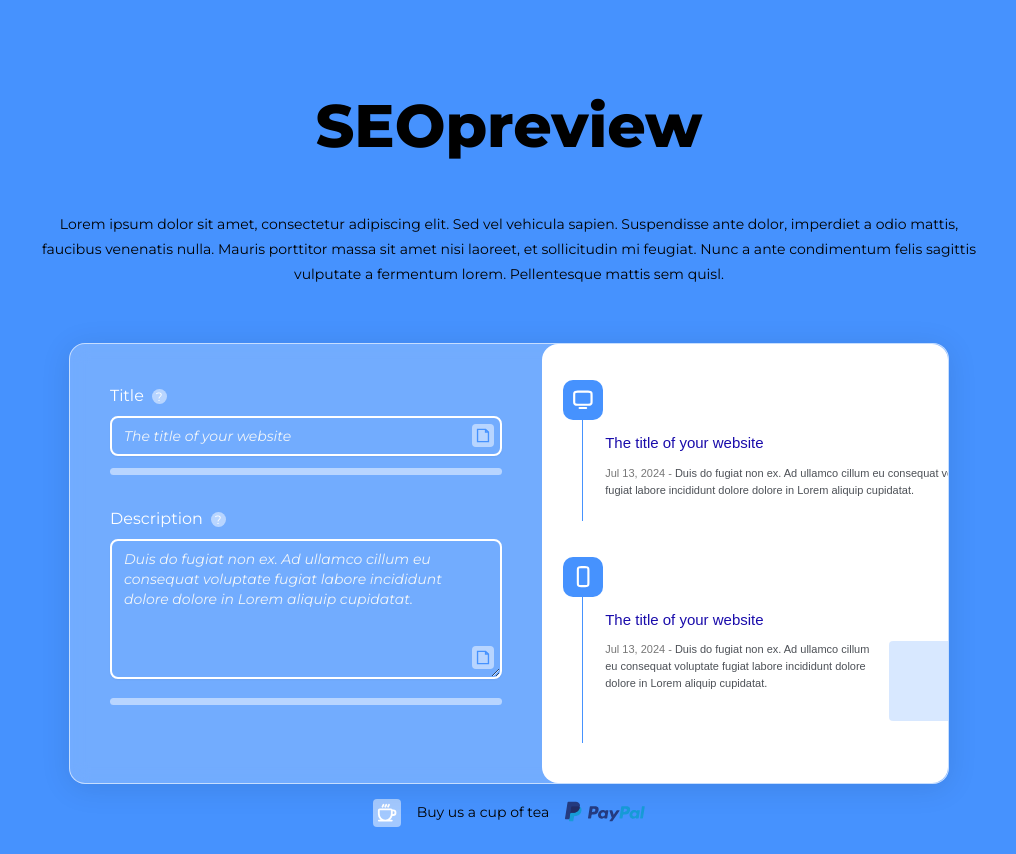
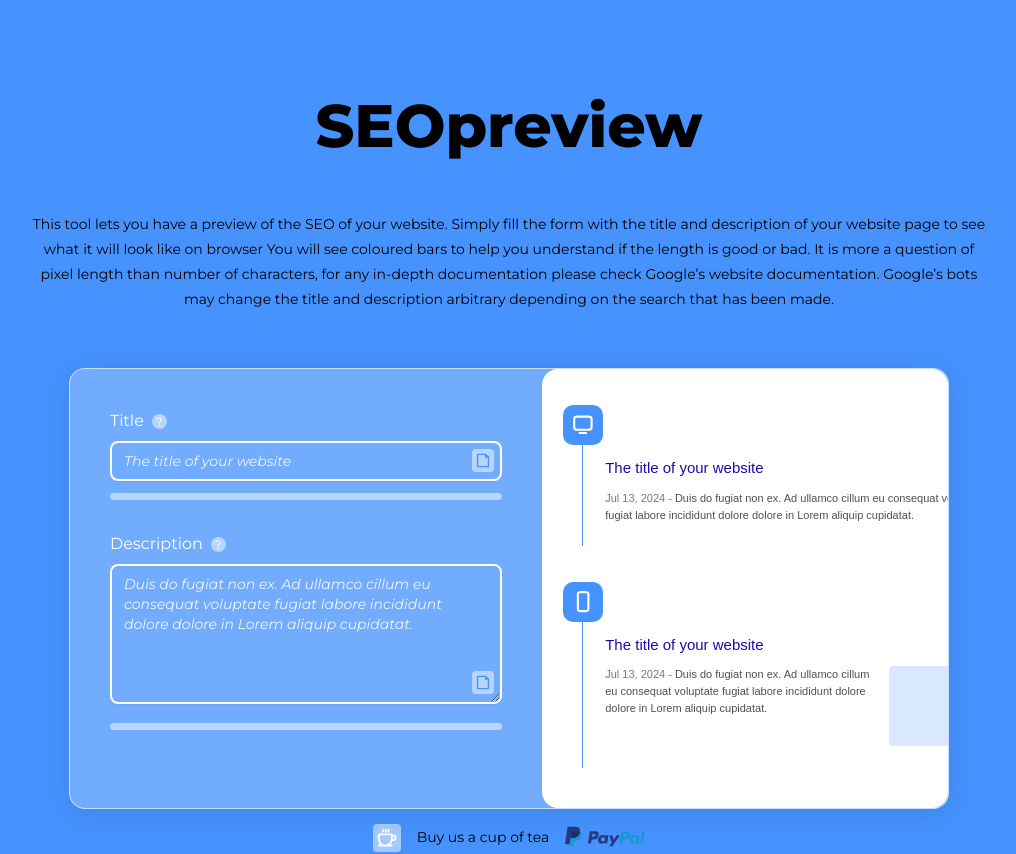
Before and after one commit to jacopo-derrico/SEO-preview, a Nuxt app: page / in a window 1280 px wide. Shown: the whole page, without its empty margins (131-1147 px from the left). Before the commit the page ends 829 px from the top, so only its background shows below. Built offline with nearby package versions, Linux system fonts and the light colour scheme.

Commit message:
style: add tool description

```diff
--- a/pages/index.vue
+++ b/pages/index.vue
@@ -2,7 +2,9 @@
     <div class="mx-4 lg:w-9/12 lg:mx-auto max-w-[1260px]">
         <div class="my-14">
             <p class="text-center">
-                Lorem ipsum dolor sit amet, consectetur adipiscing elit. Sed vel vehicula sapien. Suspendisse ante dolor, imperdiet a odio mattis, faucibus venenatis nulla. Mauris porttitor massa sit amet nisi laoreet, et sollicitudin mi feugiat. Nunc a ante condimentum felis sagittis vulputate a fermentum lorem. Pellentesque mattis sem quisl.
+                This tool lets you have a preview of the SEO of your website. Simply fill the form with the title and description of your website page to see what it will look like on browser
+                You will see coloured bars to help you understand if the length is good or bad. It is more a question of pixel length than number of characters, for any in-depth documentation please check Google’s website documentation.
+                Google’s bots may change the title and description arbitrary depending on the search that has been made.
             </p>
         </div>
         <div class="glassmorph-card mx-auto xl:w-11/12 xl:flex">
```
